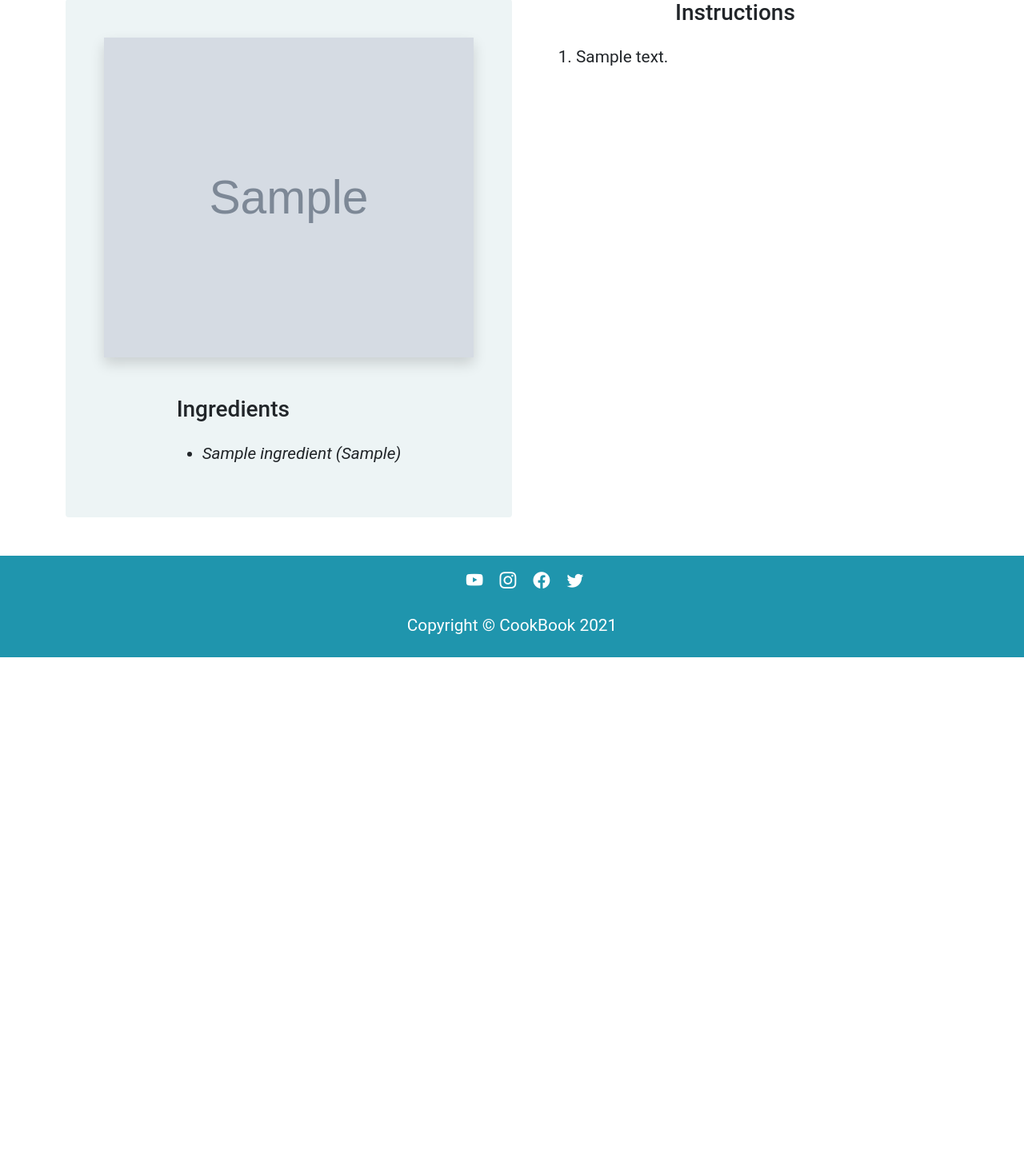
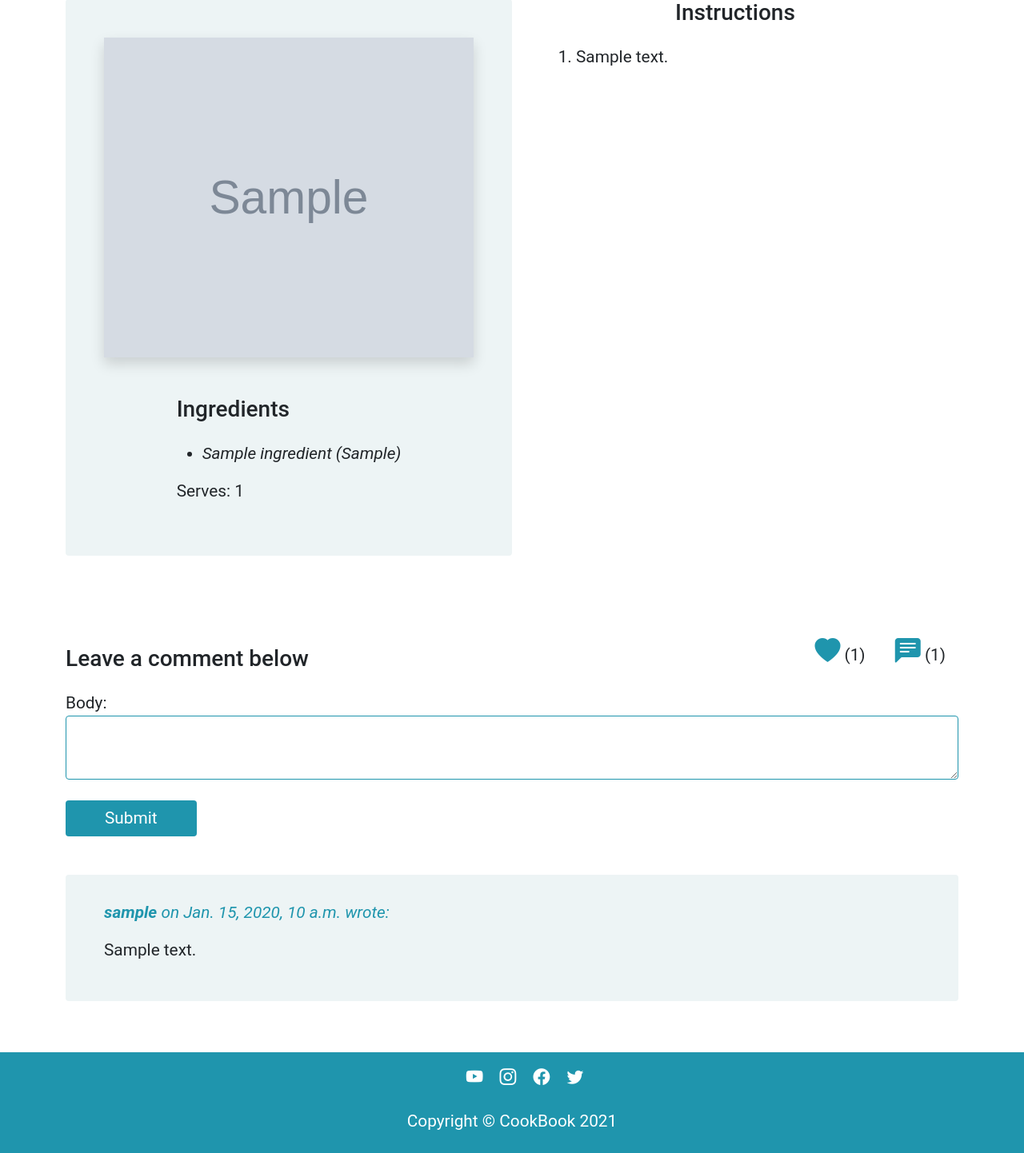
Before and after one commit to Paola62010/cookbook, a Django app: a page that uses templates/recipe_detail.html in a window 1280 px wide. Shown: the part 449-1891 px from the top of the page at 80% size. Before the commit the page ends 1271 px from the top, so only its background shows below. Run offline with Django 3.2, Linux system fonts and the light colour scheme; a user stored in the database is signed in; tables that the repository leaves empty hold one stand-in row (values such as "Sample post"); grey boxes marked "Sample" are stand-in pictures; some libraries are stand-ins or nearby versions.

Commit message:
Add comments functionality, adjust recipe_detail template and add style

```diff
--- a/main/forms.py
+++ b/main/forms.py
@@ -62,10 +62,6 @@ class StepForm(forms.ModelForm):
         )
 
 
-# IngredientFormSet = formset_factory(IngredientForm, extra=10)
-
-# StepFormSet = formset_factory(StepForm, extra=10)
-
 class IngedientInline(InlineFormSetFactory):
     model = Ingredient
     fields = ['name', 'quantity']
@@ -74,3 +70,11 @@ class IngedientInline(InlineFormSetFactory):
 class StepInline(InlineFormSetFactory):
     model = Step
     fields = ['description']
+
+
+class CommentForm(forms.ModelForm):
+    class Meta:
+        model = Comment
+        fields = (
+            'body',
+        )
--- a/main/views.py
+++ b/main/views.py
@@ -5,7 +5,7 @@ from .models import Category, Ingredient, Recipe, Step, Comment
 from django.http import HttpResponseRedirect
 from django.urls import reverse_lazy
 from django.contrib.auth.models import User
-from .forms import RecipeForm, UpdateRecipeForm, IngedientInline, StepInline
+from .forms import RecipeForm, UpdateRecipeForm, IngedientInline, StepInline, CommentForm
 from django.views.generic.edit import CreateView, DeleteView, UpdateView
 from extra_views import CreateWithInlinesView, UpdateWithInlinesView, InlineFormSetFactory, SuccessMessageMixin
 from django.contrib import messages
@@ -52,6 +52,7 @@ class PersonalRecipeList(View):
 class RecipeDetail(View):
     def get(self, request, id, *args, **kwargs):
         recipe = get_object_or_404(Recipe, id=id)
+        comments = recipe.comments.all().order_by('-created_on')
         ingredients = Ingredient.objects.filter(recipe=id)
         steps = Step.objects.filter(recipe=id)
         liked = False
@@ -66,7 +67,47 @@ class RecipeDetail(View):
             'ingredients': ingredients,
             'steps': steps,
             'liked': liked,
-            'favourite': favourite
+            'favourite': favourite,
+            'comments': comments,
+            'comment_form': CommentForm()
+        }
+
+        return render(
+            request,
+            'recipe_detail.html',
+            context
+        )
+
+    def post(self, request, id, *args, **kwargs):
+        recipe = get_object_or_404(Recipe, id=id)
+        comments = recipe.comments.all().order_by('-created_on')
+        ingredients = Ingredient.objects.filter(recipe=id)
+        steps = Step.objects.filter(recipe=id)
+        liked = False
+        if recipe.likes.filter(id=request.user.id).exists():
+            liked = True
+        favourite = False
+        if recipe.favourites.filter(id=request.user.id).exists():
+            favourite = True
+
+        comment_form = CommentForm(data=request.POST)
+
+        if comment_form.is_valid():
+            comment_form.instance.author = request.user
+            comment = comment_form.save(commit=False)
+            comment.recipe = recipe
+            comment.save()
+        else:
+            comment_form = CommentForm()
+
+        context = {
+            'recipe': recipe,
+            'ingredients': ingredients,
+            'steps': steps,
+            'liked': liked,
+            'favourite': favourite,
+            'comments': comments,
+            'comment_form': CommentForm()
         }
 
         return render(
--- a/static/css/style.css
+++ b/static/css/style.css
@@ -219,9 +219,40 @@ input[type=file]::file-selector-button:hover {
 	list-style-type: none;
 }
 
+.comment-form textarea {
+	width: 100%;
+	height: 5rem;
+	border: 1px solid #1f95ad;
+	border-radius: 0.25rem;
+}
+
+.icons2 {
+	color: #1f95ad;
+	font-size: 2rem;
+}
+
+.form-buttons {
+	font-size: 3rem;
+	background-color: transparent;
+	border: none;
+	color: #fa9138;
+}
+
+.comments {
+	background-color: #edf4f5;
+	border-radius: 0.25rem;
+}
+
+.commenter {
+	color: #1f95ad;
+}
+
 @media only screen and (max-width: 992px) {
 	.icons {
 		font-size: 1.5rem;
+	}
+	.icons {
+		font-size: 1rem;
 	}
 	.form-buttons {
 		font-size: 1.5rem;
--- a/templates/recipe_detail.html
+++ b/templates/recipe_detail.html
@@ -5,7 +5,7 @@
 <main>
     {% if user.is_authenticated and user == recipe.author %}
 
-    <section class="container py-5">
+    <section class="container py-lg-5">
         <div class="text-end mb-4">
             <a href="{% url 'update_recipe' recipe.id %}" class="m-3"><i class="icons bi bi-pencil-square"></i></a>
             <a href="{% url 'delete_recipe' recipe.id %}" class="m-3"><i class="icons bi bi-trash"></i></a>
@@ -23,6 +23,7 @@
                         <li class="fst-italic">{{ ingredient.name }} <span> ({{ ingredient.quantity }})</span></li>
                         {% endfor %}
                     </ul>
+                    <p>Serves: {{ recipe.servings }}</p>
                 </div>
             </div>
             <div class="col-lg-6 mt-5 mt-lg-0 py-5 px-sm-5">
@@ -35,11 +36,41 @@
             </div>
         </div>
     </section>
+    <section class="container py-lg-5">
+        <div class="d-flex justify-content-between flex-wrap">
+            <div class="py-3 pe-3">
+                <h3>Leave a comment below</h3>
+            </div>
+            <div class="mb-3">
+                <span class="p-3"><i class="icons2 bi bi-heart-fill"></i> ({{ recipe.number_of_likes }})</span>
+                <span class="p-3"><i class="icons2 bi bi-chat-left-text-fill"></i> ({{ recipe.comments.count }})</span>
+            </div>
+        </div>
+        <div>
+            <form method="POST">
+                <div class="comment-form">
+                {% csrf_token %}
+                {{ comment_form }}
+                </div>
+                <div class="mt-3 mb-5">
+                    <button type="submit" id="submit-recipe" class="px-5 btn btn-info">Submit</button>
+                </div>
+            </form>
+        </div>
+        <div class="comments p-3 ps-md-5 mb-3">
+            {% for comment in comments %}
+            <div class="py-3">
+                <p class="commenter fst-italic"><span class="fw-bold">{{ comment.author }}</span> on {{ comment.created_on }} wrote:</p>
+                <p>{{ comment.body }}</p>
+            </div>
+            {% endfor %}
+        </div>
+    </section>
 
     {% elif user.is_authenticated and user != recipe.author %}
 
-    <section class="container py-5">
-        <div class="text-end">
+    <section class="container py-lg-5">
+        <div class="text-end mb-3">
         <!--Likes form-->
         <form class="d-inline" action="{% url 'recipe_like' recipe.slug recipe.id %}" method="POST">
             {% csrf_token %}
@@ -80,6 +111,7 @@
                         <li class="fst-italic">{{ ingredient.name }} <span> ({{ ingredient.quantity }})</span></li>
                         {% endfor %}
                     </ul>
+                    <p>Serves: {{ recipe.servings }}</p>
                 </div>
             </div>
             <div class="col-lg-6 mt-5 mt-lg-0 py-5 px-sm-5">
@@ -92,10 +124,40 @@
             </div>
         </div>
     </section>
+    <section class="container py-lg-5">
+        <div class="d-flex justify-content-between flex-wrap">
+            <div class="py-3 pe-3">
+                <h3>Leave a comment below</h3>
+            </div>
+            <div class="mb-3">
+                <span class="p-3"><i class="icons2 bi bi-heart-fill"></i> ({{ recipe.number_of_likes }})</span>
+                <span class="p-3"><i class="icons2 bi bi-chat-left-text-fill"></i> ({{ recipe.comments.count }})</span>
+            </div>
+        </div>
+        <div>
+            <form method="POST">
+                <div class="comment-form">
+                {% csrf_token %}
+                {{ comment_form }}
+                </div>
+                <div class="mt-3 mb-5">
+                    <button type="submit" id="submit-recipe" class="px-5 btn btn-info">Submit</button>
+                </div>
+            </form>
+        </div>
+        <div class="comments p-3 ps-md-5 mb-3">
+            {% for comment in comments %}
+            <div class="py-3">
+                <p class="commenter fst-italic"><span class="fw-bold">{{ comment.author }}</span> on {{ comment.created_on }} wrote:</p>
+                <p>{{ comment.body }}</p>
+            </div>
+            {% endfor %}
+        </div>
+    </section>
 
     {% else %}
 
-    <section class="container py-5">
+    <section class="container py-lg-5">
         <h2 class="text-center py-md-5 fw-bold" id="recipe-title">{{recipe.title}}</h2>
         <div class="row" id="recipe-detail">
             <div class="col-lg-6 d-flex flex-column align-items-center light-teal py-5 px-sm-5 mt-5" id="ingredients">
@@ -109,6 +171,7 @@
                         <li class="fst-italic">{{ ingredient.name }} <span> ({{ ingredient.quantity }})</span></li>
                         {% endfor %}
                     </ul>
+                    <p>Serves: {{ recipe.servings }}</p>
                 </div>
             </div>
             <div class="col-lg-6 mt-5 mt-lg-0 py-5 px-sm-5">
@@ -121,6 +184,16 @@
             </div>
         </div>
     </section>
+    <section class="container py-lg-5">
+        <div class="comments p-3 ps-md-5 mb-3">
+            {% for comment in comments %}
+            <div class="py-3">
+                <p class="commenter fst-italic"><span class="fw-bold">{{ comment.author }}</span> on {{ comment.created_on }} wrote:</p>
+                <p>{{ comment.body }}</p>
+            </div>
+            {% endfor %}
+        </div>
+    </section>
 
     {% endif %}
 </main>
```
